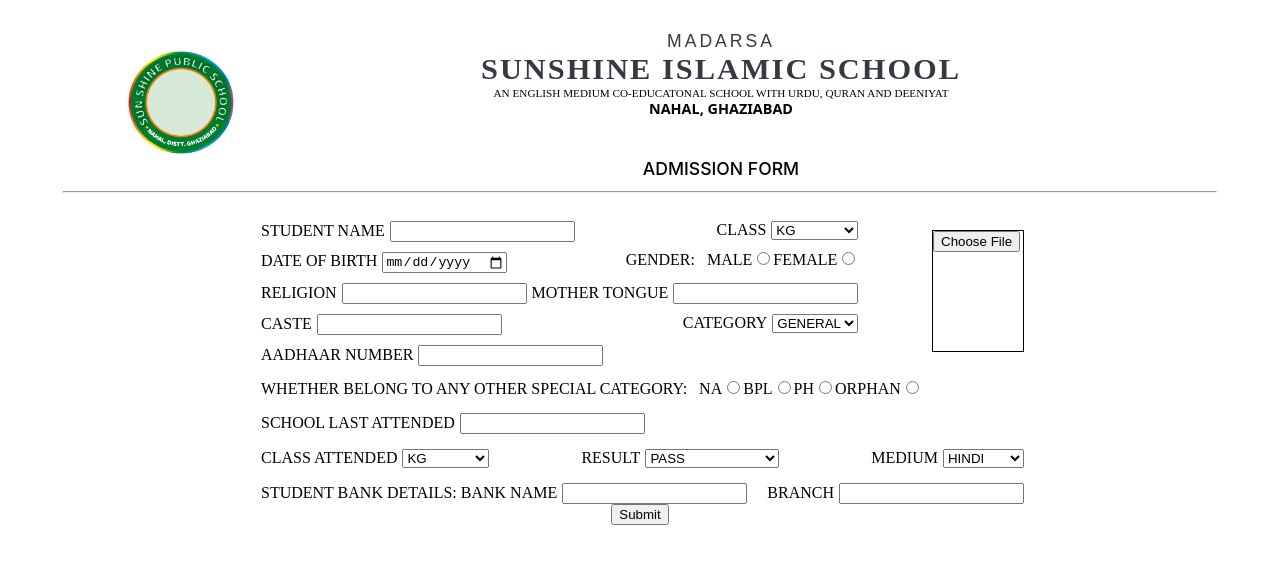
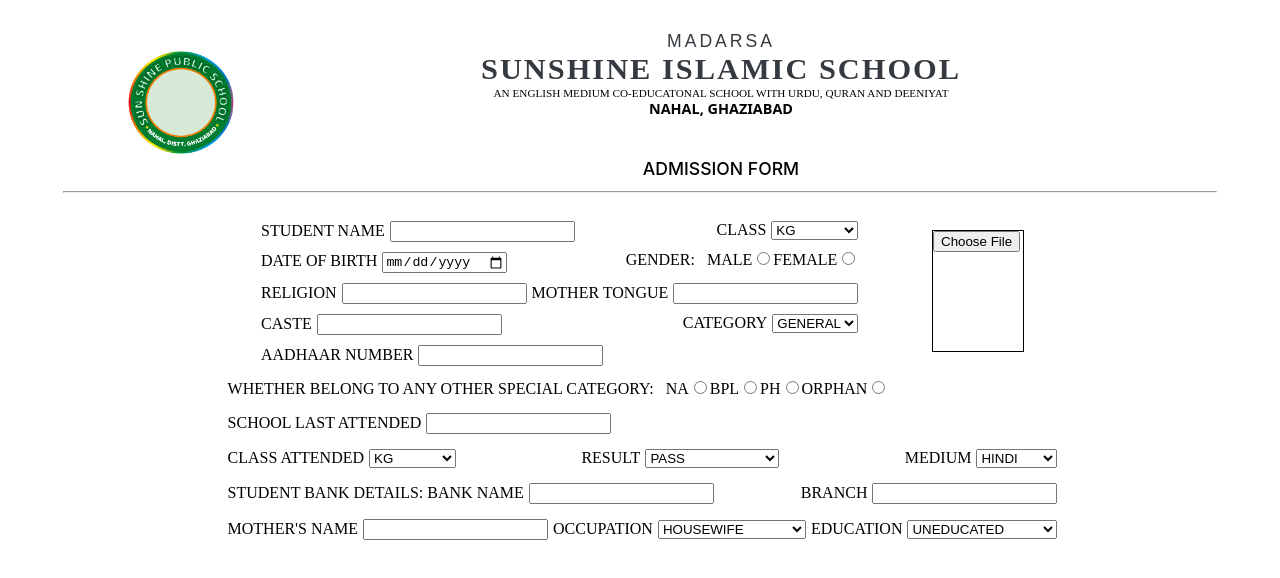
Before and after one commit to iazamkhan/sunshine-school, a React (Create React App) app: page / in a window 1280 px wide. Shown: the top 578 px of the page. Built offline with nearby package versions, Linux system fonts and the light colour scheme; a web font is replaced by a local one.

Commit message:
trigger an email if new entry is received

```diff
--- a/package.json
+++ b/package.json
@@ -10,6 +10,7 @@
     "react": "^18.2.0",
     "react-dom": "^18.2.0",
     "react-scripts": "5.0.1",
+    "react-toastify": "^10.0.5",
     "sass": "^1.72.0",
     "web-vitals": "^2.1.4"
   },
--- a/src/components/Form/Form.js
+++ b/src/components/Form/Form.js
@@ -1,11 +1,19 @@
 import React, { useRef, useState } from 'react'
+import { toast, ToastContainer } from 'react-toastify';
+import "react-toastify/dist/ReactToastify.css";
 import './Form.scss'
 
 function Form() {
 
-    const url = "https://script.google.com/macros/s/AKfycbxBUNWv_ln7vz38z4Rfs9KgBsJ2RpQ4AvqpEoK-NfNreVeHWlFmbcgQSvTHeqzRwPOcAA/exec"
+    const url = "https://script.google.com/macros/s/AKfycbzy7l31izNFRlG8gj8gyfGg4AEY4HNWMt9DKTliOwk-3KPWKmI9LFPl_IHkPdzgz2T5Kw/exec"
     const formRef = useRef(null)
     const [loading, setLoading] = useState(false)
+
+    const showToastMessage = () => {
+        toast.success("SUCESSFULLY SUBMITTED", {
+            position: toast.POSITION.TOP_RIGHT,
+        });
+      };
 
     const handleSubmit = (e) => {
         e.preventDefault()
@@ -18,6 +26,7 @@ function Form() {
         }).then(res => {
             console.log("SUCCESSFULLY SUBMITTED")
             setLoading(false)
+            showToastMessage()
         })
             .catch(err => console.log(err))
     }
@@ -80,7 +89,7 @@ function Form() {
                         </div>
                         <div className="name-and-class">
                             <label for="AADHAAR">AADHAAR NUMBER
-                                <input type="tel" pattern="[0-9]{4}-[0-9]{4}-[0-9]{4}" minLength="12" maxLength="12" name="AADHAAR NUMBER" required />
+                                <input type="tel" minLength="12" maxLength="12" name="AADHAAR NUMBER" required />
                             </label>
                         </div>
                     </div>
@@ -141,8 +150,33 @@ function Form() {
                             <input type="text" name="BRANCH" required />
                         </label>
                     </div>
+                    <div className="name-and-class">
+                        <label for="MOTHER'S NAME">MOTHER'S NAME
+                            <input type="text" name="MOTHER'S NAME" required />
+                        </label>
+                        <label for="MOTHER'S OCCUPATION">
+                            OCCUPATION
+                            <select className="select-class" name="MOTHER'S OCCUPATION" required>
+                                <option value="HOUSEWIFE">HOUSEWIFE</option>
+                                <option value="BUSINESS">BUSINESS</option>
+                                <option value="GOVERNMENT JOB">GOVERNMENT JOB</option>
+                                <option value="CORPORATE JOB">CORPORATE JOB</option>
+                            </select>
+                        </label>
+                        <label for="MOTHER'S EDUCATION">
+                            EDUCATION
+                            <select className="select-class" name="MOTHER'S EDUCATION" required>
+                                <option value="UNEDUCATED">UNEDUCATED</option>
+                                <option value="MATRICULATE">MATRICULATE</option>
+                                <option value="INTERMEDIATE">INTERMEDIATE</option>
+                                <option value="GRADUATION">GRADUATION</option>
+                                <option value="POST GRADUATION">POST GRADUATION</option>
+                            </select>
+                        </label>
+                    </div>
                 </section>
-                <button type="submit" onClick={handleSubmit}>Submit</button>
+                {/* <button type="submit" onClick={handleSubmit}>Submit</button> */}
+                {/* <ToastContainer /> */}
             </form>
         </div>
     )
```
Also changed, not shown: src/components/Form/Form.scss (line endings or trailing spaces), 1 other file (tests, documents, lock files or other folders).
